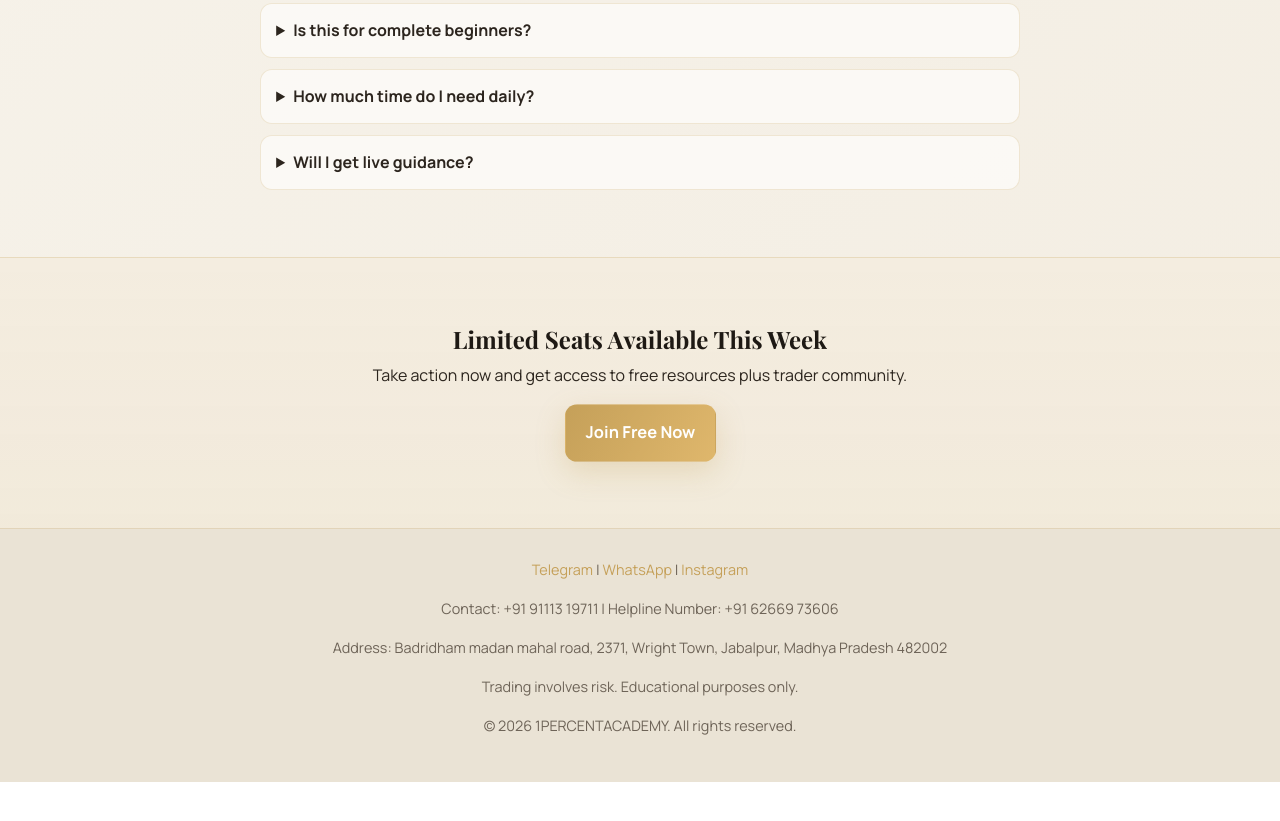
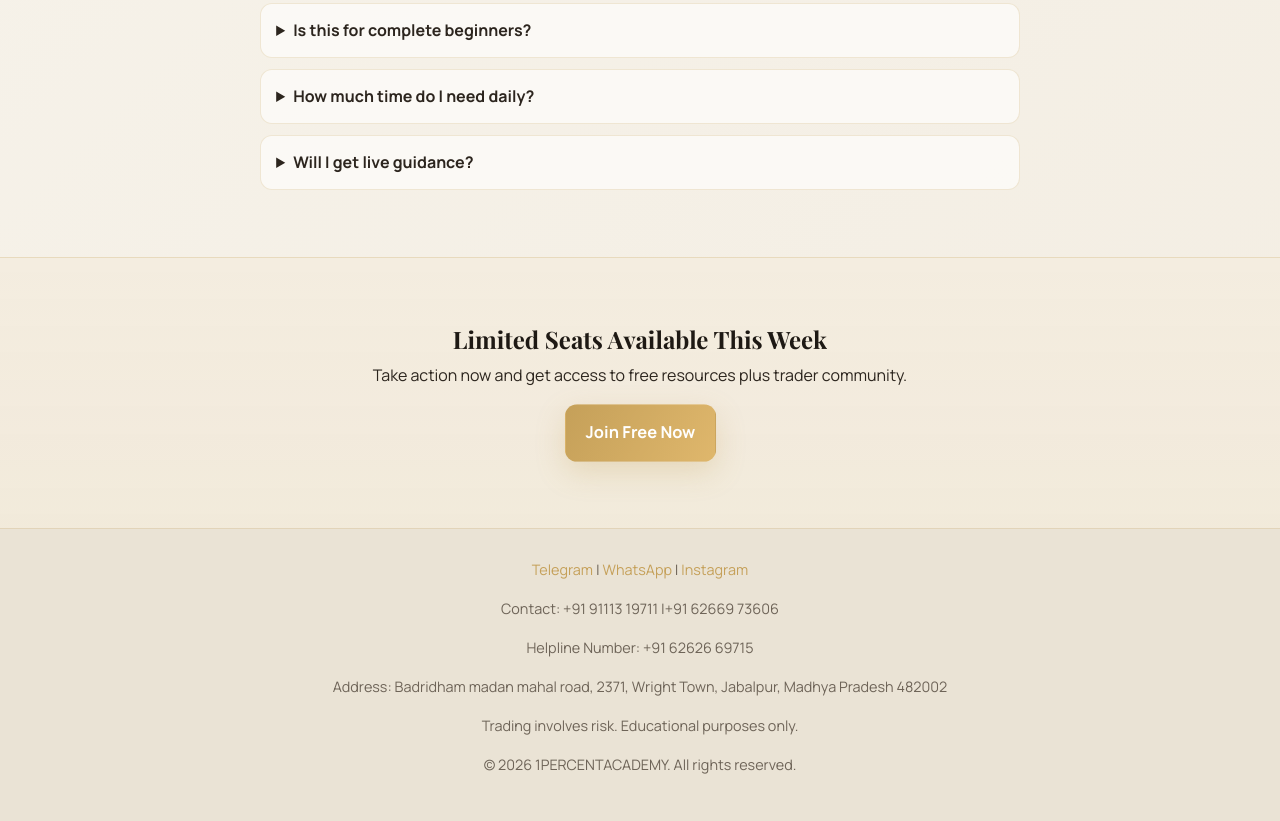
Before and after one commit to imshireenkhatoon-png/1-Academy, a website: page public/index.html in a window 1280 px wide. Shown: the part 4023-4844 px from the top of the page. Before the commit the page ends 4805 px from the top, so only its background shows below. Drawn offline with nearby package versions, Linux system fonts and the light colour scheme.

Commit message:
update contacts

```diff
--- a/public/index.html
+++ b/public/index.html
@@ -321,8 +321,9 @@
           >
         </p>
         <p>
-          Contact: +91 91113 19711 | Helpline Number: +91 62669 73606
+          Contact: +91 91113 19711 |+91 62669 73606
         </p>
+        <p>Helpline Number: +91 62626 69715</p>
         <p>
           Address: Badridham madan mahal road, 2371, Wright Town, Jabalpur, Madhya Pradesh 482002
         </p>
```
